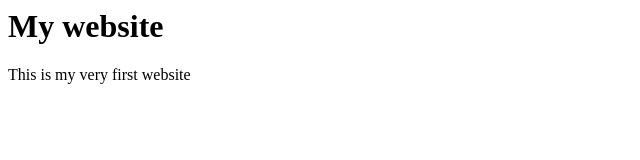
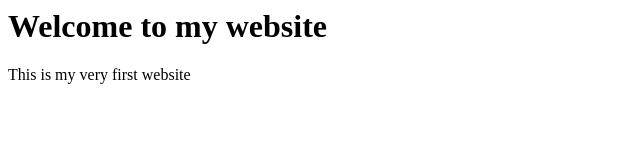
Before and after one commit to Gracie2024/Basic-html-css, a plain HTML site: page index.html in a window 1280 px wide. Shown: the whole page, without its empty margins (0-640 px from the left). Drawn offline with Linux system fonts and the light colour scheme.

Commit message:
Learning how to do index in Html

```diff
--- a/index.html
+++ b/index.html
@@ -1,10 +1,3 @@
 
-<html>
- <head>
-     <title> My website</title>
- </head>
- <body></body>
-  <!--this is a comment-->
-  <h1> My website</h1>
+  <h1>Welcome to my website</h1>
   <p>This is my very first website</p>
-</html>
```
